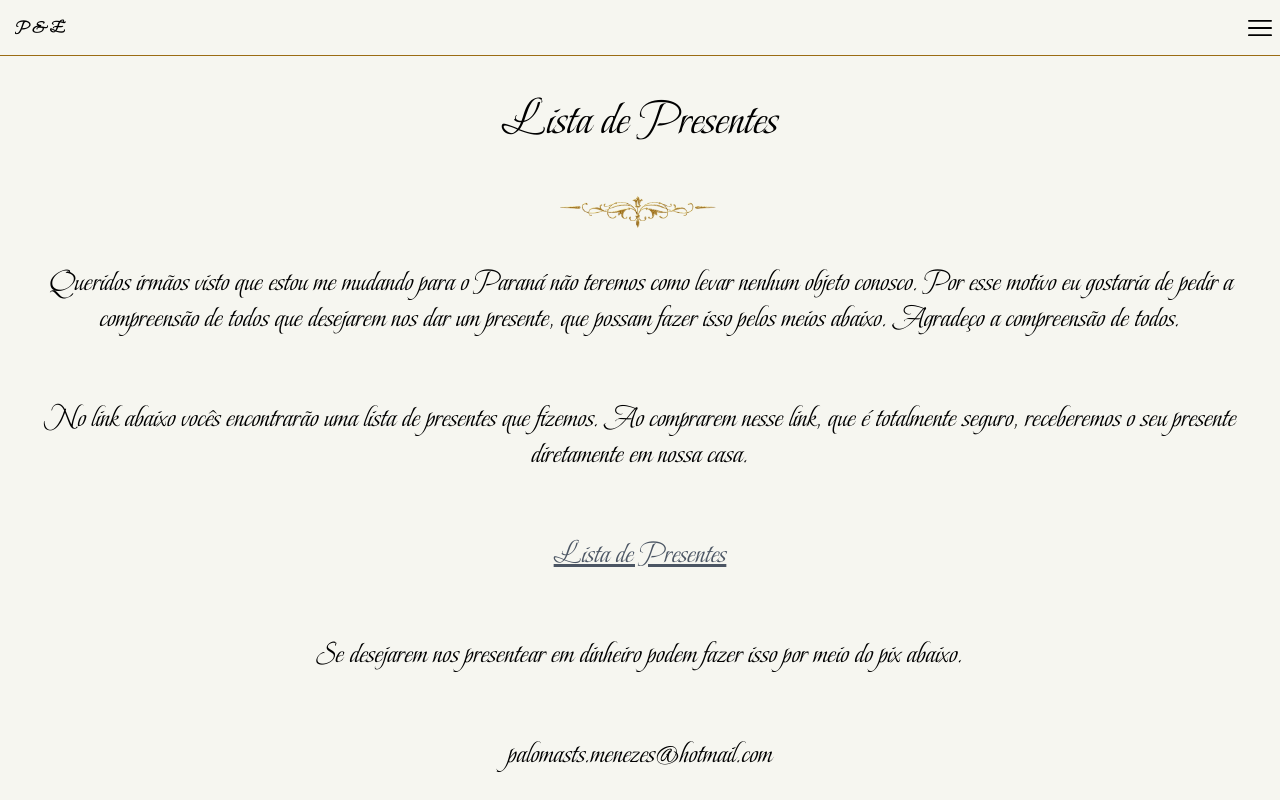
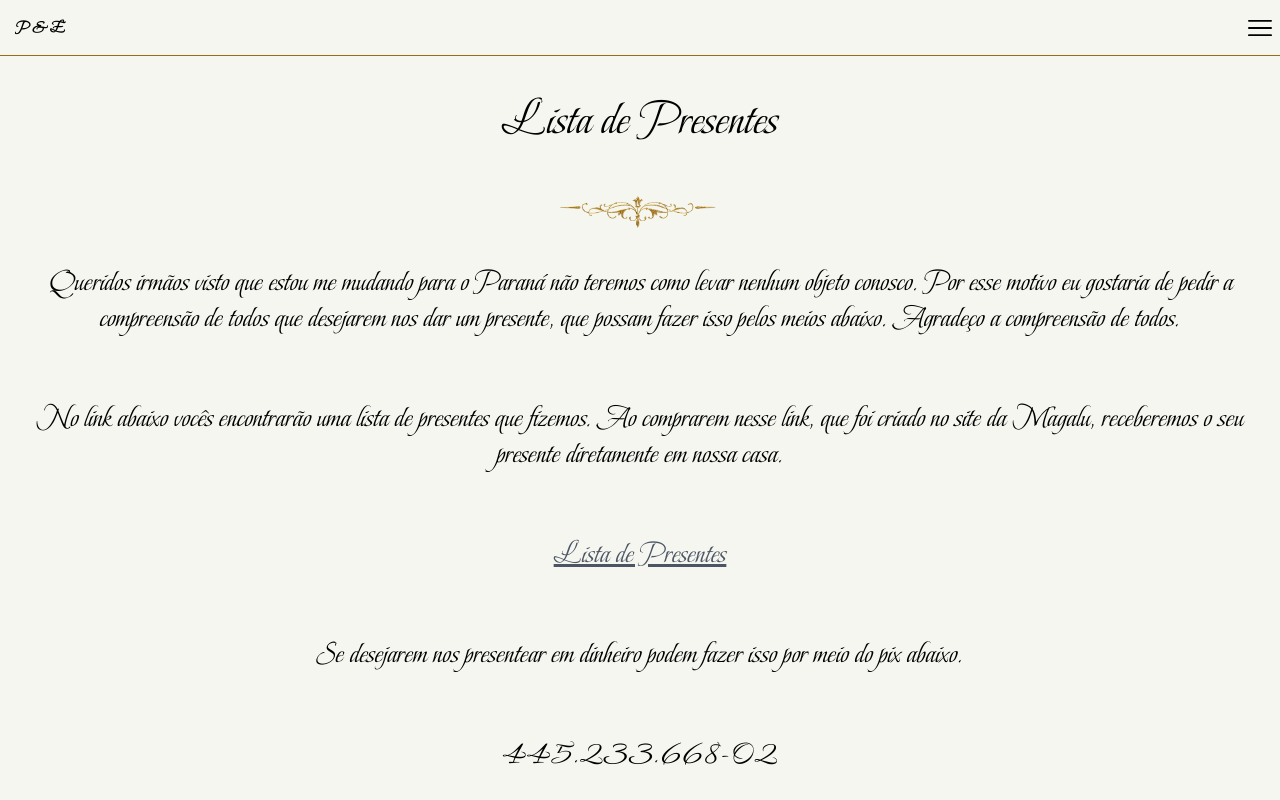
Before and after one commit to MarceloJrdaLuz/projetositecasamento, a Next.js app: page /listadepresentes in a window 1280 px wide. Shown: the top 800 px of the page. Built offline with nearby package versions, Linux system fonts and the light colour scheme.

Commit message:
Ajuste no telefone do whats

```diff
--- a/components/ListaPresentes.tsx
+++ b/components/ListaPresentes.tsx
@@ -7,7 +7,7 @@ interface ListaPresentesProps {
     subtitulo: string
     opcao1: string
     opcao2: string
-    chavePix: string | number
+    chavePix: string
 }
 
 export default function ListaPresentes(props: ListaPresentesProps) {
--- a/components/TextArea.tsx
+++ b/components/TextArea.tsx
@@ -12,7 +12,7 @@ export default function TextArea() {
             onChange={({target: { value }}) => {setMensagem(value.trim())}}
             className={`flex w-11/12 mt-8 shadow-md mx-auto bg-casamento-900 border border-dourado-100 rounded-md text-2xl p-4 h-52 focus:outline-dourado-100 focus:border-dourado-100 focus:shadow-xl`} name="" id="" maxLength={4000} placeholder="Mensagem" />
             <span className={`ml-4`}>{4000 - mensagem.length} restantes</span>
-                <Botao titulo="Enviar" link={link} onClick={()=> setLink(`https://api.whatsapp.com/send?phone=5542998675557&text=${mensagem}`)}/>
+                <Botao titulo="Enviar" link={link} onClick={()=> setLink(`https://api.whatsapp.com/send?phone=5511944415828&text=${mensagem}`)}/>
         </div>
 
     )
--- a/pages/listadepresentes.tsx
+++ b/pages/listadepresentes.tsx
@@ -19,9 +19,9 @@ export default function ListadePresentes() {
                     <ListaPresentes
                         titulo="Lista de Presentes"
                         subtitulo="Queridos irmãos visto que estou me mudando para o Paraná não teremos como levar nenhum objeto conosco. Por esse motivo eu gostaria de pedir a compreensão de todos que desejarem nos dar um presente, que possam fazer isso pelos meios abaixo. Agradeço a compreensão de todos."
-                        opcao1="No link abaixo vocês encontrarão uma lista de presentes que fizemos. Ao comprarem nesse link, que é totalmente seguro, receberemos o seu presente diretamente em nossa casa."
+                        opcao1="No link abaixo vocês encontrarão uma lista de presentes que fizemos. Ao comprarem nesse link, que foi criado no site da Magalu, receberemos o seu presente diretamente em nossa casa."
                         opcao2="Se desejarem nos presentear em dinheiro podem fazer isso por meio do pix abaixo."
-                        chavePix="palomasts.menezes@hotmail.com"
+                        chavePix="445.233.668-02"
                     />
                     <div className="flex">
                         <Footer />
```
